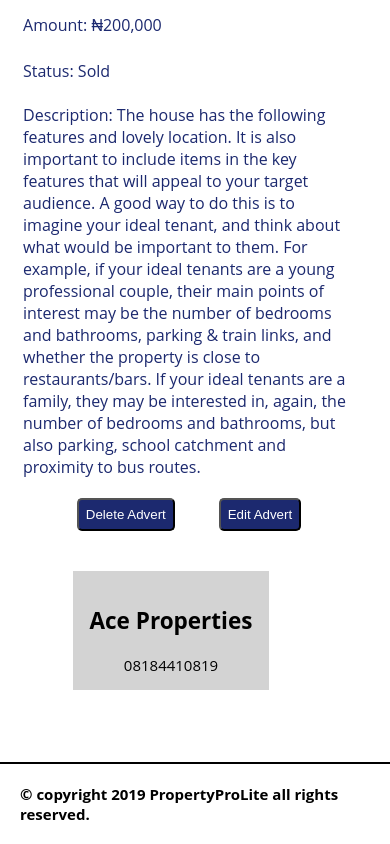
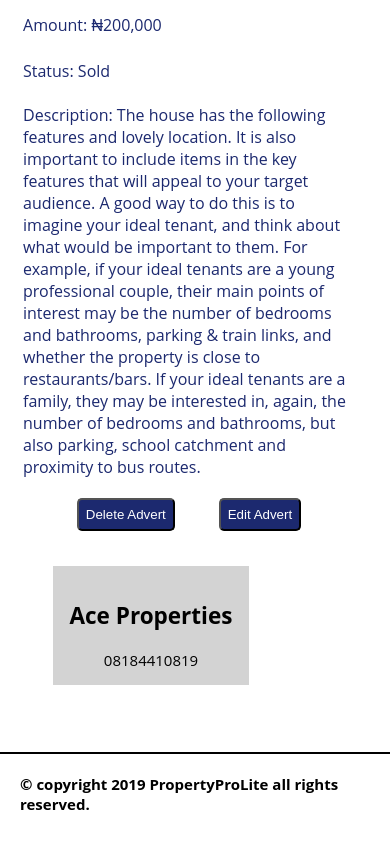
Before and after one commit to FatimatOlanrewaju/PropertyProLite, a plain HTML site: page UI/specificadvert.html in a window 390 px wide. Shown: the part 388-1232 px from the top of the page. Drawn offline with Linux system fonts and the light colour scheme; some icons are missing; a web font is replaced by a local one.

Commit message:
ui: css media query updated

```diff
--- a/UI/styles/specificadvert.css
+++ b/UI/styles/specificadvert.css
@@ -141,7 +141,7 @@ button:hover {
 
     .agent-details {
         width: 50%;
-        margin: 20px 50px 20px;
+        margin: 15px 30px 15px;
         padding: 15px;
     }
 }
```
